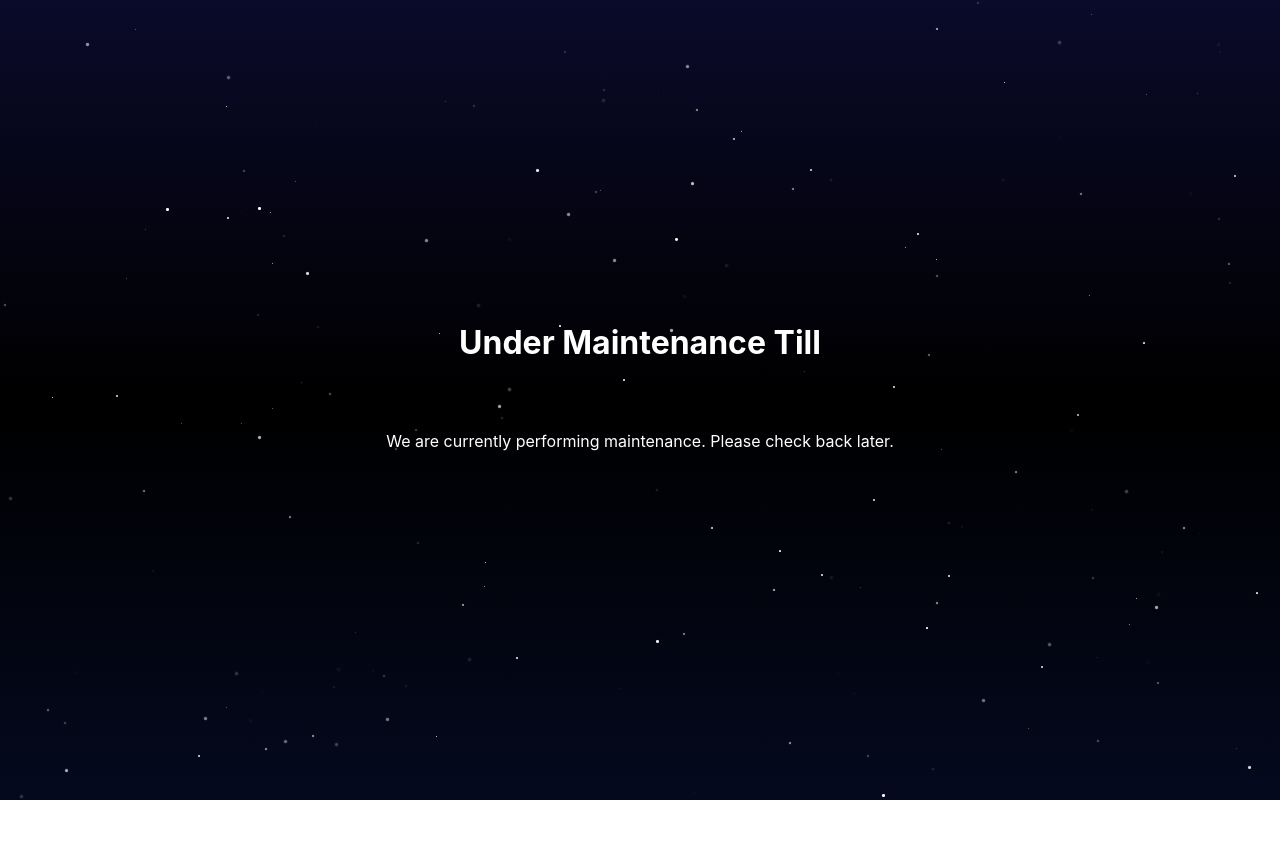
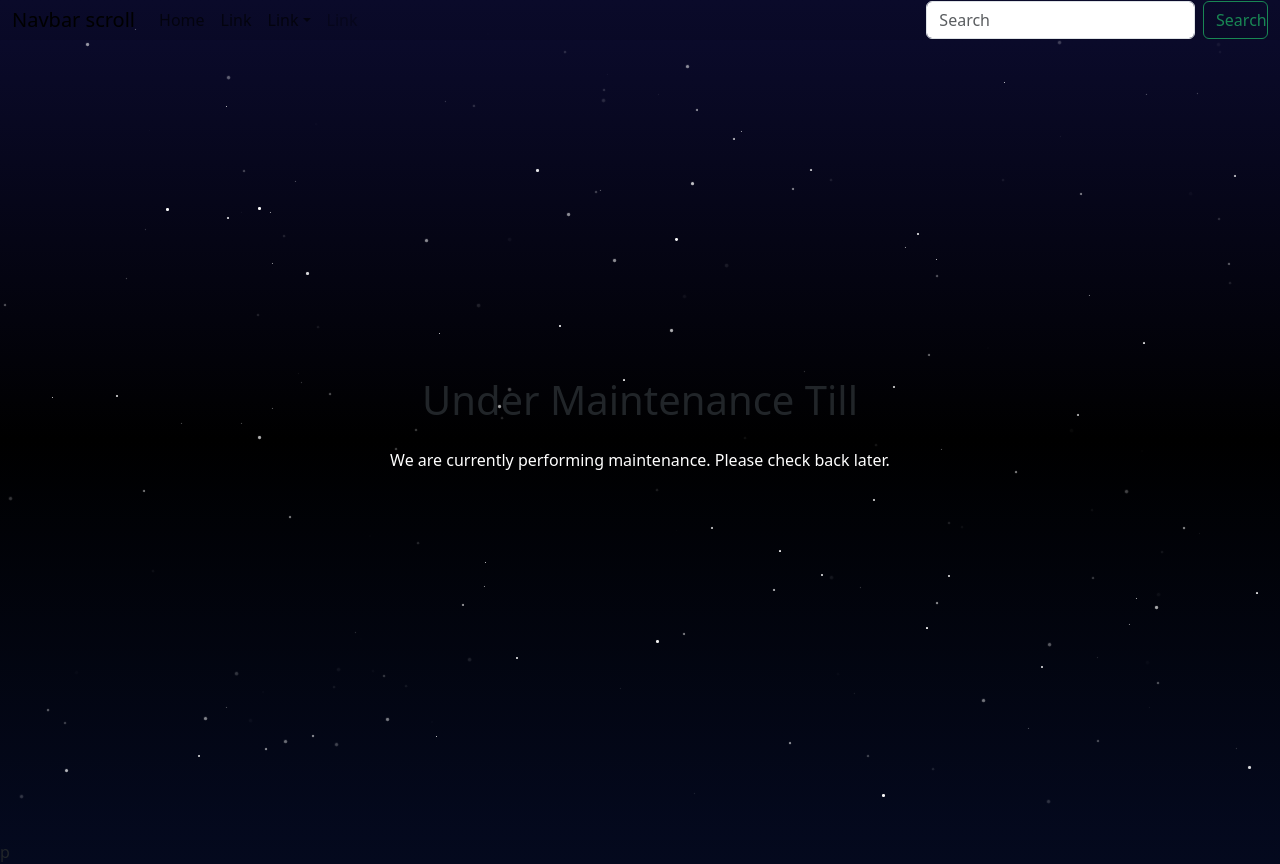
Before and after one commit to parth5757/parth_thakkar, a React (Create React App) app in the folder frontend/: page / in a window 1280 px wide. Before the commit the page ends 800 px from the top, so only its background shows below. Built offline with nearby package versions, Linux system fonts and the light colour scheme; no server answers.

Commit message:
Navbar Update

```diff
--- a/frontend/package.json
+++ b/frontend/package.json
@@ -7,7 +7,9 @@
     "@testing-library/react": "^13.4.0",
     "@testing-library/user-event": "^13.5.0",
     "axios": "^1.5.1",
+    "bootstrap": "^5.3.2",
     "react": "^18.2.0",
+    "react-bootstrap": "^2.10.1",
     "react-dom": "^18.2.0",
     "react-router-dom": "^6.16.0",
     "react-scripts": "^5.0.1",
--- a/frontend/src/App.js
+++ b/frontend/src/App.js
@@ -2,6 +2,7 @@
 // import { BrowserRouter as Router, Route, Link } from 'react-router-dom';
 import axios from 'axios';
 import './App.css';
+import NavScrollExample from './components/Navbar';
 // import Sun from './components/Sun'
 
 function App() {
@@ -56,11 +57,15 @@
 
   return (
     <div className="main">
-      <h1>Under Maintenance Till</h1>
-      <p class="time-remaining"><span id="remainingTime">{timeRemaining}</span></p>
-      <p>We are currently performing maintenance. Please check back later.</p>
-      <p>{message}</p>
+      <NavScrollExample />
+      <div className="center">
+        <h1>Under Maintenance Till</h1>
+        <p class="time-remaining"><span id="remainingTime">{timeRemaining}</span></p>
+        <p>We are currently performing maintenance. Please check back later.</p>
+        <p>{message}</p>
+      </div>
 
+      p
       {/* Add the Sun Component here */}
 
 
--- a/frontend/src/components/MaintenancePage/ChatSupport/ChatSupport.js
+++ b/frontend/src/components/MaintenancePage/ChatSupport/ChatSupport.js
@@ -46,6 +46,7 @@
             onChange={this.handleInputChange}
             className="chat-input"
           />
+
           <button type="submit" className="send-button">
             Send
           </button>
--- /dev/null
+++ b/frontend/src/components/Navbar.js
@@ -0,0 +1,53 @@
+import Button from 'react-bootstrap/Button';
+import Container from 'react-bootstrap/Container';
+import Form from 'react-bootstrap/Form';
+import Nav from 'react-bootstrap/Nav';
+import Navbar from 'react-bootstrap/Navbar';
+import NavDropdown from 'react-bootstrap/NavDropdown';
+import 'bootstrap/dist/css/bootstrap.min.css';
+import './css/Navbar.css'
+
+function NavScrollExample() {
+return (
+    <Navbar expand="lg" className="bg-body-tertiary">
+    <Container fluid>
+        <Navbar.Brand href="#">Navbar scroll</Navbar.Brand>
+        <Navbar.Toggle aria-controls="navbarScroll" />
+        <Navbar.Collapse id="navbarScroll">
+        <Nav
+            className="me-auto my-2 my-lg-0"
+            style={{ maxHeight: '100px' }}
+            navbarScroll
+        >
+            <Nav.Link href="#action1">Home</Nav.Link>
+            <Nav.Link href="#action2">Link</Nav.Link>
+            <NavDropdown title="Link" id="navbarScrollingDropdown">
+            <NavDropdown.Item href="#action3">Action</NavDropdown.Item>
+            <NavDropdown.Item href="#action4">
+                Another action
+            </NavDropdown.Item>
+            <NavDropdown.Divider />
+            <NavDropdown.Item href="#action5">
+                Something else here
+            </NavDropdown.Item>
+            </NavDropdown>
+            <Nav.Link href="#" disabled>
+            Link
+            </Nav.Link>
+        </Nav>
+        <Form className="d-flex">
+            <Form.Control
+            type="search"
+            placeholder="Search"
+            className="me-2"
+            aria-label="Search"
+            />
+            <Button variant="outline-success">Search</Button>
+        </Form>
+        </Navbar.Collapse>
+    </Container>
+    </Navbar>
+);
+}
+
+export default NavScrollExample;
--- /dev/null
+++ b/frontend/src/components/css/Navbar.css
@@ -0,0 +1,4 @@
+.bg-body-tertiary{
+    display: inline;
+    background: transparent;
+}
--- a/frontend/src/index.css
+++ b/frontend/src/index.css
@@ -12,7 +12,17 @@
     monospace;
 }
 
-.main {
+.main{
+  /* flex-direction: row; */
+  background: linear-gradient(
+    to bottom,
+    #0a0a2a,
+    #000000 50%,
+    #04091e
+  );
+}
+.center {
+  flex-direction: row;
   position: relative;
   display: flex;
   flex-direction: column;
@@ -25,7 +35,7 @@
     #000000 50%,
     #04091e
   );
-  overflow: hidden; /* Hide stars that are outside the container */
+  /* overflow: hidden; /* Hide stars that are outside the container */
 }
 
 /* Create star-like elements */
--- /dev/null
+++ b/package.json
@@ -0,0 +1,6 @@
+{
+  "dependencies": {
+    "bootstrap": "^5.3.2",
+    "react-bootstrap": "^2.10.1"
+  }
+}
```
Also changed, not shown: 2 other files (tests, documents, lock files or other folders).
